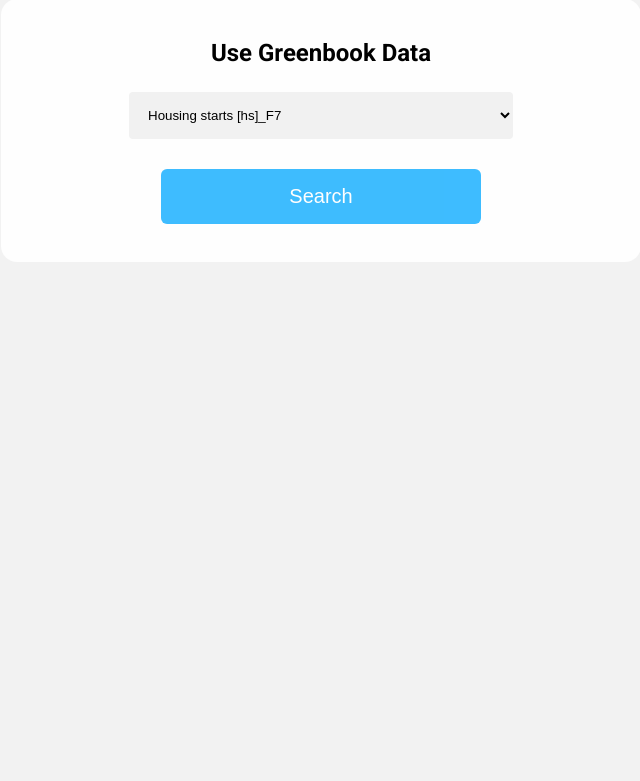
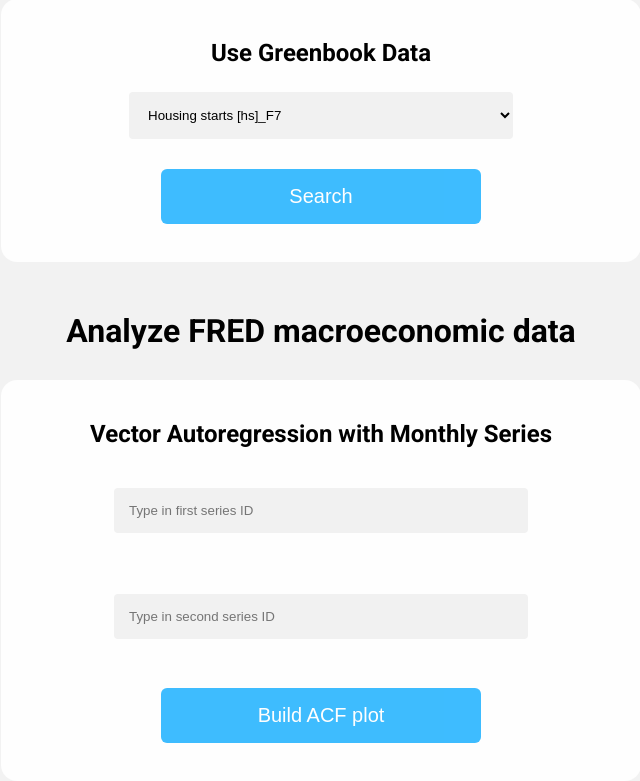
Before and after one commit to GaspardLeMarque/VividMacro, a Flask app: page / in a window 1280 px wide. Shown: the part 425-1206 px from the top of the page, without its empty margins (319-959 px from the left). Before the commit the page ends 649 px from the top, so only its background shows below. Run offline with Flask 3, Linux system fonts and the light colour scheme; some libraries are stand-ins or nearby versions.

Commit message:
Add VAR calculation component

```diff
--- a/app.py
+++ b/app.py
@@ -4,6 +4,10 @@
 import plotly.graph_objects as go
 from fredapi import Fred
 import filter_ascii
+import pandas as pd
+import numpy as np
+from statsmodels.tsa.api import VAR
+import statsmodels.api as sm
 
 # Parse an .env file
 load_dotenv()
@@ -40,7 +44,7 @@
             yaxis=dict(title=series_content.loc['units'][series_id]),
             annotations=[
                 dict(
-                    text=series_content.loc['notes'][series_id],
+                    text="",
                     x=0.5,
                     y=-0.3,
                     xref="paper",
@@ -80,6 +84,61 @@
     return render_template('plot.html', fig_json=fig_json, columns=ascii_data.columns)
 
 
+def is_monthly(series_id):
+    series_content = fred.search(series_id).T
+    frequency = series_content.loc['frequency_short'][series_id]
+    return frequency == 'M'
+
+
+@app.route('/perform_var', methods=['POST'])
+def perform_var():
+    # Get series names from form inputs
+    series1_name = request.form['series1_id']
+    series2_name = request.form['series2_id']
+
+    # Check if the series are monthly
+    if not (is_monthly(series1_name) and is_monthly(series2_name)):
+        return render_template('var_results.html', error_message="Only monthly series are allowed.")
+
+    # Fetch data from FRED using series names
+    variable_codes = [series1_name, series2_name]
+
+    # Preprocess the data
+    data = {}
+    for code in variable_codes:
+        raw_data = fred.get_series(code)
+        log_diff_data = np.log(raw_data).diff().dropna()
+        data[code] = log_diff_data
+
+    # Create a common date index by finding the intersection of dates
+    common_dates = set(data[variable_codes[0]].index)
+
+    for code in variable_codes[1:]:
+        common_dates.intersection_update(data[code].index)
+
+    # Align all data to the common date index
+    for code in variable_codes:
+        data[code] = data[code].loc[list(sorted(common_dates))]
+
+    # Perform VAR analysis
+    model = VAR(pd.concat([data[code] for code in variable_codes], axis=1), freq='MS')
+    results = model.fit()
+
+    # Calculate and plot ACF for series1
+    acf_series1 = sm.tsa.acf(results.resid[0], nlags=40)
+    trace_series1 = go.Bar(x=list(range(len(acf_series1))), y=acf_series1, name=f'ACF - {series1_name}')
+
+    # Calculate and plot ACF for series2
+    acf_series2 = sm.tsa.acf(results.resid[1], nlags=40)
+    trace_series2 = go.Bar(x=list(range(len(acf_series2))), y=acf_series2, name=f'ACF - {series2_name}')
+
+    # Create a Plotly figure with the ACF plots
+    fig = go.Figure(data=[trace_series1, trace_series2])
+    fig.update_layout(title='ACF Plot for Residuals')
+
+    return render_template('var_results.html', plot=fig.to_html())
+
+
 # Run server
 if __name__ == '__main__':
     app.run(debug=True)
--- a/requirements.txt
+++ b/requirements.txt
@@ -24,3 +24,5 @@
 fredapi==0.5.0
 plotly==5.15.0
 pandas~=2.0.3
+numpy~=1.25.2
+statsmodels~=0.14.0
--- a/static/styles.css
+++ b/static/styles.css
@@ -103,13 +103,3 @@
   border-color: #2AB5FF;
   outline: none;
 }
-
-.plot-container {
-  height: 100vh;
-  padding: 0;
-}
-
-.plot-container h1 {
-  text-align: center;
-  margin: 20px 0;
-}
--- a/templates/index.html
+++ b/templates/index.html
@@ -32,6 +32,17 @@
                     <button type="submit" class="submit-btn">Search</button>
                 </form>
             </div>
+            <h1>Analyze FRED macroeconomic data</h1>
+            <div class="form var-form">
+                <form action="/perform_var" method="post" >
+                    <h2>Vector Autoregression with Monthly Series</h2>
+                    <label for="series1_id"></label>
+                    <input type="text" id="series1_id" name="series1_id" placeholder="Type in first series ID"><br><br>
+                    <label for="series2_id"></label>
+                    <input type="text" id="series2_id" name="series2_id" placeholder="Type in second series ID"><br><br>
+                    <button type="submit" class="submit-btn">Build ACF plot</button>
+                </form>
+            </div>
         </center>
     </main>
 </body>
--- a/templates/plot.html
+++ b/templates/plot.html
@@ -10,10 +10,8 @@
 </head>
 <!DOCTYPE html>
 <body>
-    <div class="plot-container">
-        <h1>Plot</h1>
-        <div id="plot"></div>
-    </div>
+    <h1 align="center">Plot</h1>
+    <div id="plot"></div>
     <script>
         var figJson = {{ fig_json|safe }};
         Plotly.newPlot('plot', figJson.data, figJson.layout);
```
Also changed, not shown: templates/var_results.html (added, +16 -0 lines).
